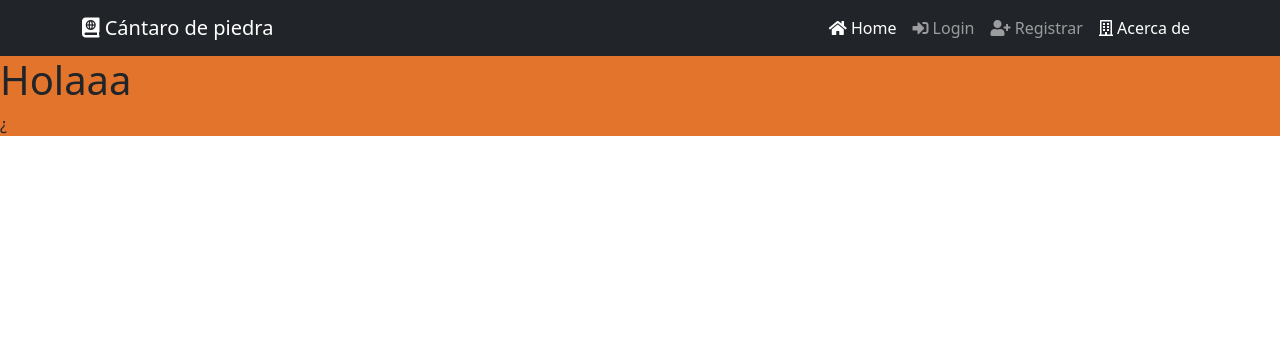
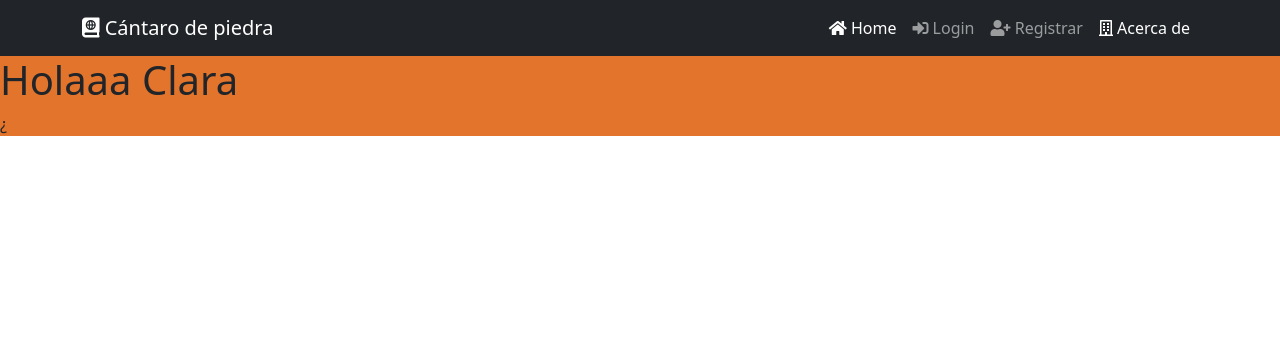
Before and after one commit to clariB17/EFI_Programacio_II, a Flask app: page / in a window 1280 px wide. Shown: the top 356 px of the page. Run offline with Flask 2, Linux system fonts and the light colour scheme.

Commit message:
cambios de nuevo test

```diff
--- a/app/public/templates/public/index.html
+++ b/app/public/templates/public/index.html
@@ -7,7 +7,7 @@
 <div style="background-color: rgb(226, 116, 43);">
     <h1>
         Holaaa
-
+        Clara
     </h1>
 ¿</div>
 {% endblock %}
```
